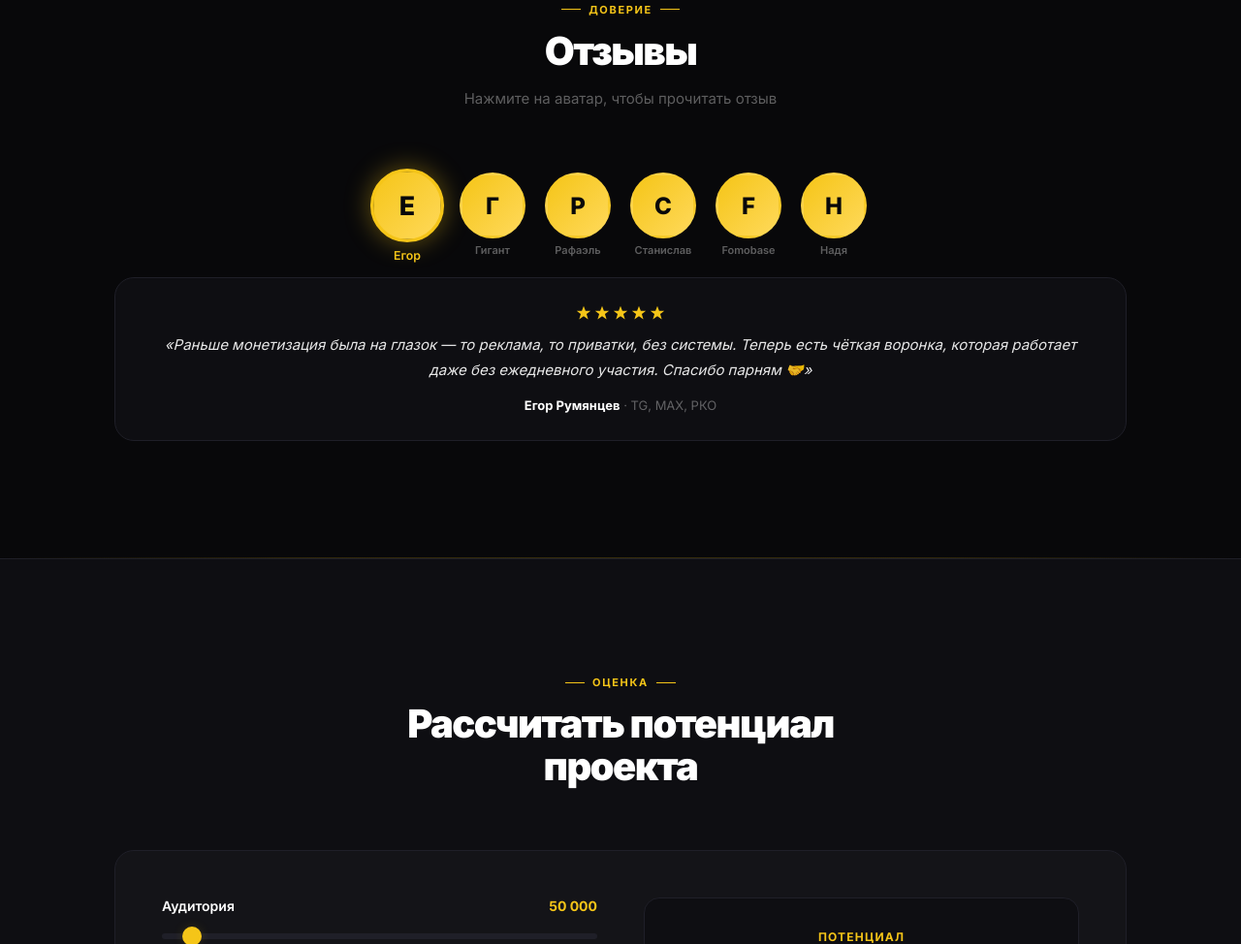
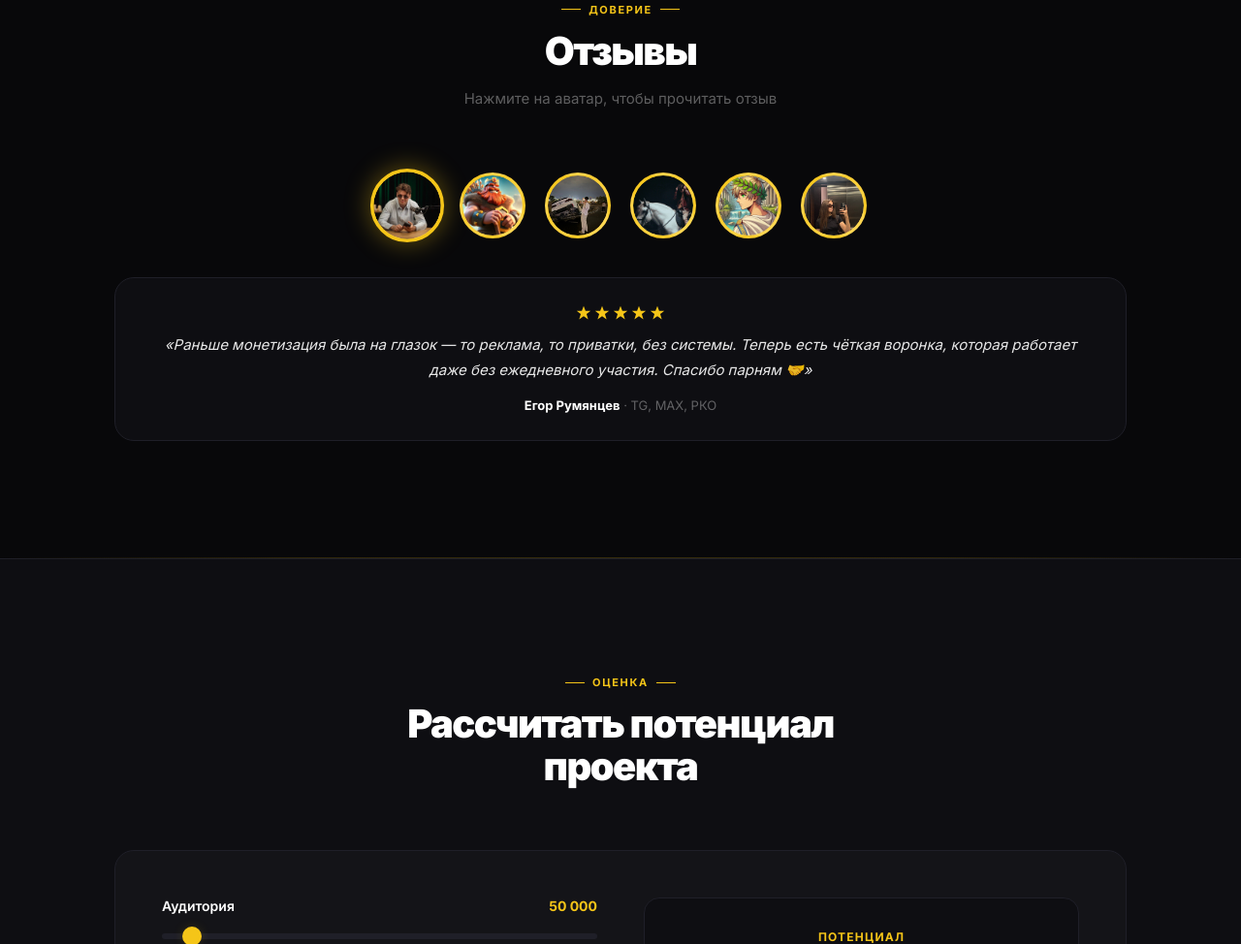
Before and after one commit to papulovartem8-oss/rko-landing, a plain HTML site: page index.html in a window 1280 px wide. Shown: the part 4212-5186 px from the top of the page at 97% size. Drawn offline with Linux system fonts and the light colour scheme; animation ran at ten frames a second.

Commit message:
Replace letter avatars with real photos in testimonial circles
Co-Authored-By: Claude Opus 4.6 <noreply@anthropic.com>

```diff
--- a/index.html
+++ b/index.html
@@ -195,7 +195,8 @@
         .testi-circle::after{content:attr(data-name);position:absolute;bottom:-22px;left:50%;transform:translateX(-50%);font-size:11px;color:var(--w40);white-space:nowrap;font-weight:600;transition:color .3s}
         .testi-circle.active{border-color:var(--yellow);box-shadow:0 0 24px rgba(245,197,24,.4);transform:scale(1.12)}
         .testi-circle.active::after{color:var(--yellow)}
-        .testi-circle{background:linear-gradient(135deg,#F5C518,#FFD95A)}
+        .testi-circle{background:linear-gradient(135deg,#F5C518,#FFD95A);overflow:hidden}
+        .testi-circle img{width:100%;height:100%;object-fit:cover;border-radius:50%}
         .testi-reveal{display:grid;grid-template-rows:0fr;transition:grid-template-rows .5s cubic-bezier(.4,0,.2,1)}
         .testi-reveal.open{grid-template-rows:1fr}
         .testi-reveal-wrap{overflow:hidden}
@@ -625,12 +626,12 @@
             <p class="sec-desc">Нажмите на аватар, чтобы прочитать отзыв</p>
         </div>
         <div class="testi-circles" data-anim="up" data-delay="100">
-            <div class="testi-circle active" data-testi="0" data-name="Егор">Е</div>
-            <div class="testi-circle" data-testi="1" data-name="Гигант">Г</div>
-            <div class="testi-circle" data-testi="2" data-name="Рафаэль">Р</div>
-            <div class="testi-circle" data-testi="3" data-name="Станислав">С</div>
-            <div class="testi-circle" data-testi="4" data-name="Fomobase">F</div>
-            <div class="testi-circle" data-testi="5" data-name="Надя">Н</div>
+            <div class="testi-circle active" data-testi="0" data-name="Егор"><img src="photo_2026-07-17_03-45-28.jpg" alt="Егор"></div>
+            <div class="testi-circle" data-testi="1" data-name="Гигант"><img src="photo_2026-07-17_03-51-39.jpg" alt="Гигант"></div>
+            <div class="testi-circle" data-testi="2" data-name="Рафаэль"><img src="photo_2026-07-17_03-56-12.jpg" alt="Рафаэль"></div>
+            <div class="testi-circle" data-testi="3" data-name="Станислав"><img src="photo_2026-07-17_03-58-05.jpg" alt="Станислав"></div>
+            <div class="testi-circle" data-testi="4" data-name="Fomobase"><img src="photo_2026-07-17_04-01-36.jpg" alt="Fomobase"></div>
+            <div class="testi-circle" data-testi="5" data-name="Надя"><img src="photo_2026-07-17_03-27-20.jpg" alt="Надя"></div>
         </div>
         <div id="testiReveal" class="testi-reveal open" data-anim="fade">
             <div class="testi-reveal-wrap"><div class="testi-reveal-inner">
```
